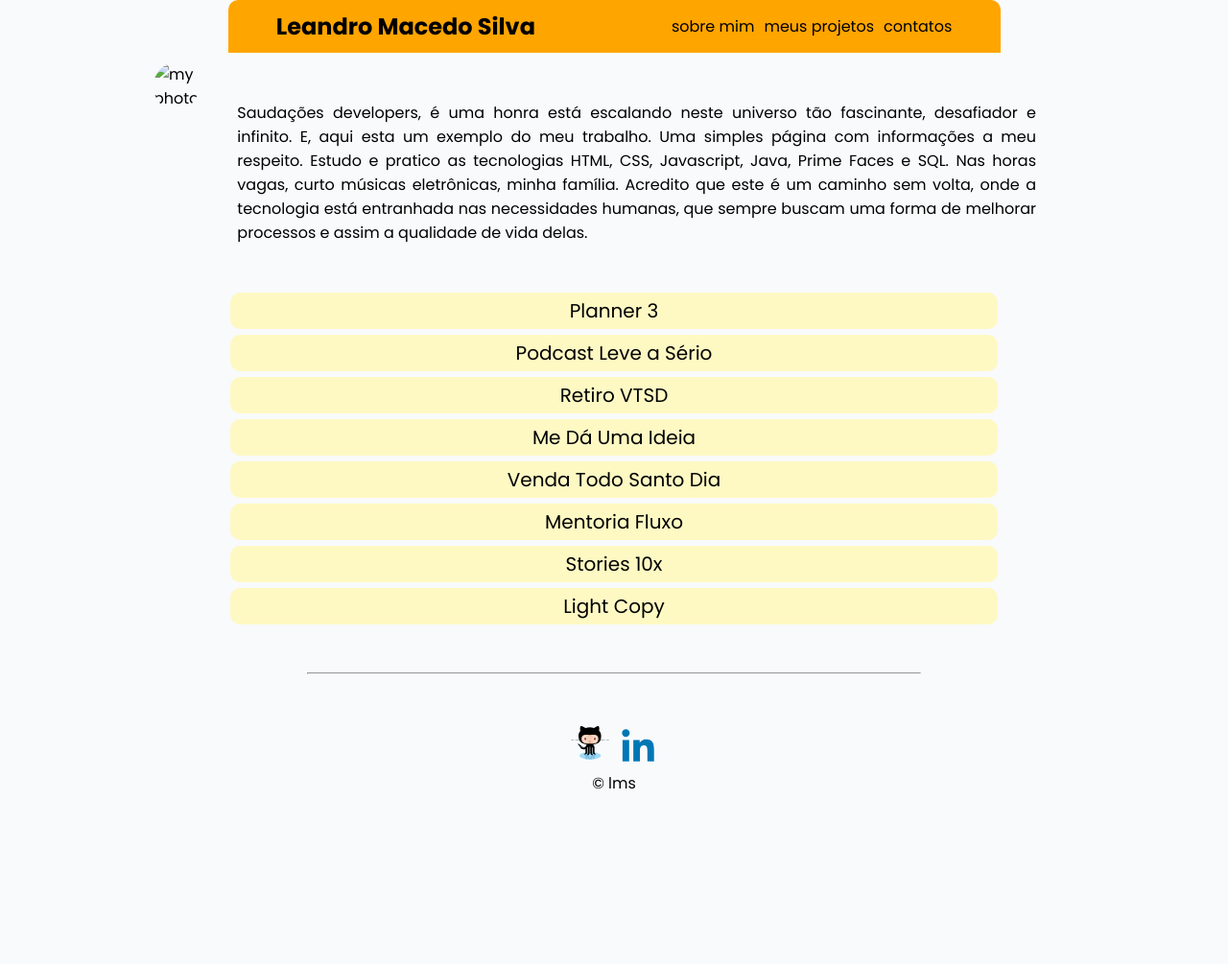
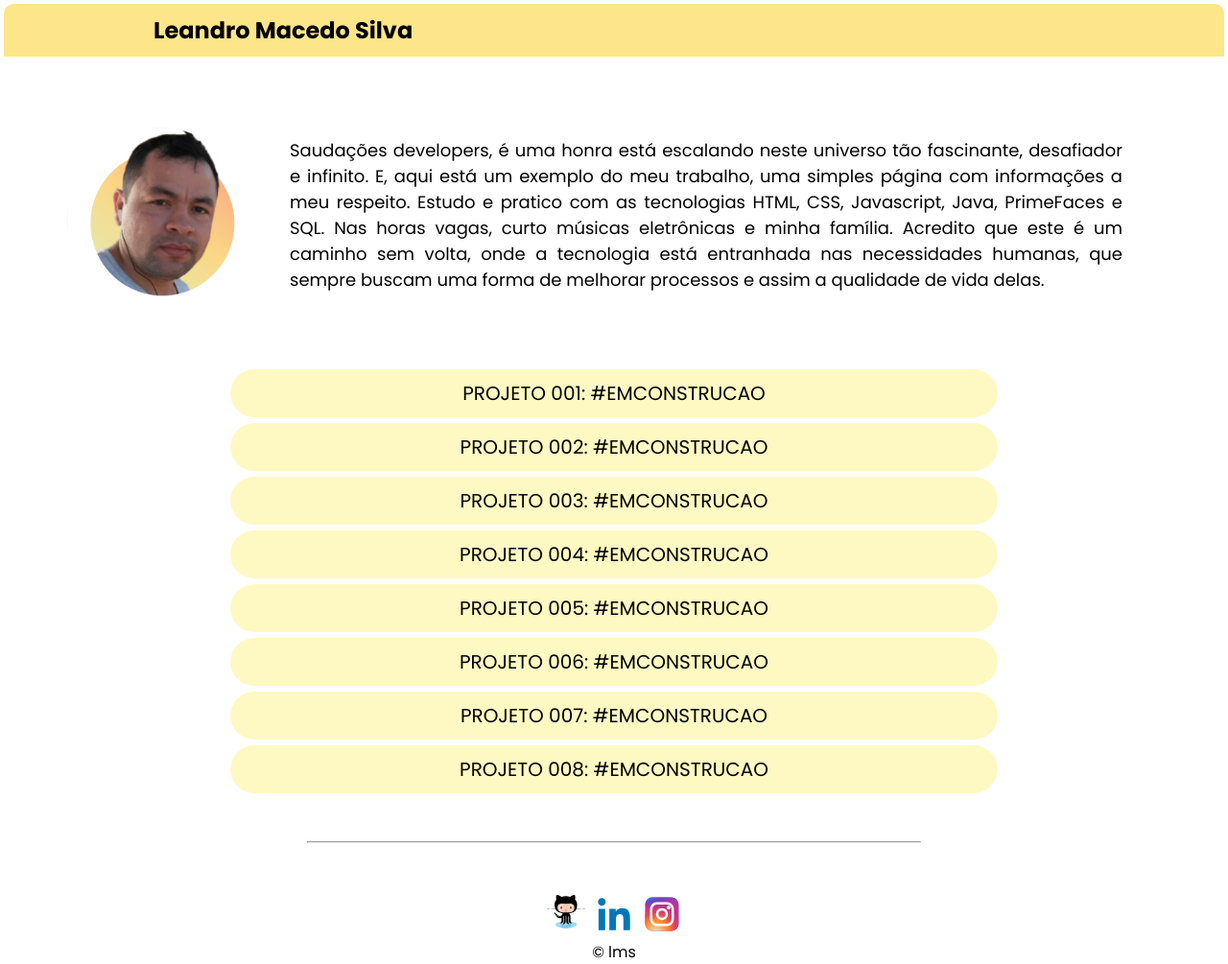
Before and after one commit to leandromacedosilva/myportfoliovs001, a plain HTML site: page index.html in a window 1280 px wide. Shown: the whole page at 96% size. Before the commit the page ends 829 px from the top, so only its background shows below. Drawn offline with Linux system fonts and the light colour scheme.

Commit message:
update project myportfoliovs001 in repository GitHub

```diff
--- a/index.html
+++ b/index.html
@@ -18,9 +18,9 @@
       <h2>Leandro Macedo Silva</h2>
       <nav>
         <ul>
-          <li>sobre mim</li>
-          <li>meus projetos</li>
-          <li>contatos</li>
+          <li></li>
+          <li></li>
+          <li></li>
         </ul>
       </nav>
     </section>
@@ -28,36 +28,36 @@
   <main>
     <section class="card1">
       <div class="imgCard1">
-        <img src="./src/image/1myphoto.PNG" alt="my photo">
+        <img src="./src/image/myphoto.PNG" alt="my photo">
       </div>
       <div class="pCard1">
-        <p>Saudações developers, é uma honra está escalando neste universo tão fascinante, desafiador e infinito. E, aqui esta um exemplo do meu trabalho. Uma simples página com informações a meu respeito. Estudo e pratico as tecnologias HTML, CSS, Javascript, Java, Prime Faces e SQL. Nas horas vagas, curto músicas eletrônicas, minha família. Acredito que este é um caminho sem volta, onde a tecnologia está entranhada nas necessidades humanas, que sempre buscam uma forma de melhorar processos e assim a qualidade de vida delas.</p>
+        <p>Saudações developers, é uma honra está escalando neste universo tão fascinante, desafiador e infinito. E, aqui está um exemplo do meu trabalho, uma simples página com informações a meu respeito. Estudo e pratico com as tecnologias HTML, CSS, Javascript, Java, PrimeFaces e SQL. Nas horas vagas, curto músicas eletrônicas e minha família. Acredito que este é um caminho sem volta, onde a tecnologia está entranhada nas necessidades humanas, que sempre buscam uma forma de melhorar processos e assim a qualidade de vida delas.</p>
       </div>
     </section>
     <section class="links-cards">
       <a href="">
-        <button>Planner 3</button>
+        <button>PROJETO 001: #EMCONSTRUCAO</button>
       </a>
       <a href="">
-        <button>Podcast Leve a Sério</button>
+        <button>PROJETO 002: #EMCONSTRUCAO</button>
       </a>
       <a href="">
-        <button>Retiro VTSD</button>
+        <button>PROJETO 003: #EMCONSTRUCAO</button>
       </a>
       <a href="">
-        <button>Me Dá Uma Ideia</button>
+        <button>PROJETO 004: #EMCONSTRUCAO</button>
       </a>
       <a href="">
-        <button>Venda Todo Santo Dia</button>
+        <button>PROJETO 005: #EMCONSTRUCAO</button>
       </a>
       <a href="">
-        <button>Mentoria Fluxo</button>
+        <button>PROJETO 006: #EMCONSTRUCAO</button>
       </a>
       <a href="">
-        <button>Stories 10x</button>
+        <button>PROJETO 007: #EMCONSTRUCAO</button>
       </a>
       <a href="">
-        <button>Light Copy</button>
+        <button>PROJETO 008: #EMCONSTRUCAO</button>
       </a>
     </section>
   </main>
@@ -71,8 +71,11 @@
       <a href="https://www.github.com/leandromacedosilva" target="_blank">
         <img src="./src/image/github-octocat.svg" alt="my github" title="my github">
       </a>
-      <a href="https://www.linkedin.com/in/leandromsilvasa/" target="_blank">
+      <a href="https://www.linkedin.com/in/leandromsilvasa" target="_blank">
         <img src="./src/image/linkedin-option.svg" alt="my linkedin" title="my linkedin">
+      </a>
+      <a href="https://www.instagram.com/leandrhomacedosilva" target="_blank">
+        <img src="./src/image/instagram-color.svg" alt="my instagram" title="my instagram">
       </a>
   </div>
   <span class="span-copyhight">
--- a/src/css/header.css
+++ b/src/css/header.css
@@ -1,8 +1,9 @@
 header {
-  background-color: orange;
+  margin: 4px;
+  background-color: #fde68a;
   border-radius: 10px 10px 0px 0px;
-  max-width: 805px;
-  margin: auto;
+  /* max-width: 805px;
+  margin: auto; */
 }
 
 .menuBar {
--- a/src/css/index.css
+++ b/src/css/index.css
@@ -8,5 +8,5 @@
 }
 
 body {
-  background: #f8fafc;
+  background: linear-gradient(to right, #ffffff,#ffff,#ffffff);
 }
--- a/src/css/main.css
+++ b/src/css/main.css
@@ -1,12 +1,15 @@
 main .card1 {
+  padding: 40px;
   display: flex;
-  padding: 10px;
-  width: 90%;
-  max-width: 980px;
+  /* width: 90%; */
+  max-width: 1220px;
   margin: auto;
+  font-size: 18px;
+  /* justify-content: center; */
 }
 
 .imgCard1 img {
+  margin-top: 30px;
   border-radius: 50%;
   border: 0;
   width: 12rem;
@@ -29,8 +32,8 @@ main .card1 {
 
     & button {
       background: #fef9c3;
-      border-radius: 10px;
-      padding: 4px;
+      border-radius: 50px;
+      padding: 10px;
       cursor: pointer;
       width: 40em;
       border: none;
```
